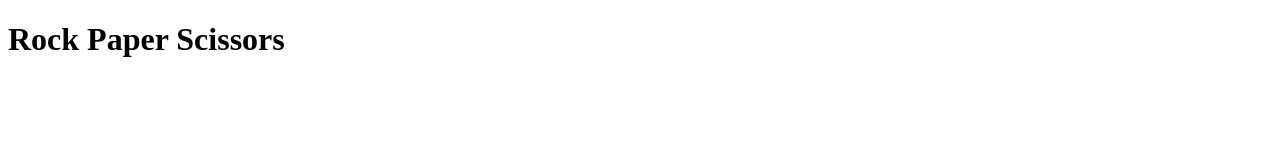
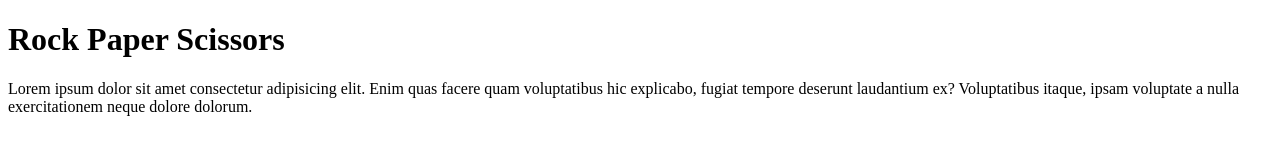
Before and after one commit to Eghizio/rps-git, a plain HTML site: page index.html in a window 1280 px wide. Drawn offline with Linux system fonts and the light colour scheme.

Commit message:
Added placeholder text

```diff
--- a/index.html
+++ b/index.html
@@ -7,6 +7,11 @@
   </head>
   <body>
     <h1>Rock Paper Scissors</h1>
-    <p></p>
+    <p>
+      Lorem ipsum dolor sit amet consectetur adipisicing elit. Enim quas facere
+      quam voluptatibus hic explicabo, fugiat tempore deserunt laudantium ex?
+      Voluptatibus itaque, ipsam voluptate a nulla exercitationem neque dolore
+      dolorum.
+    </p>
   </body>
 </html>
```
